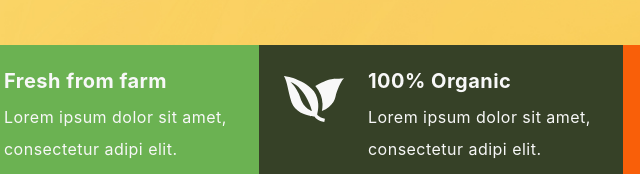
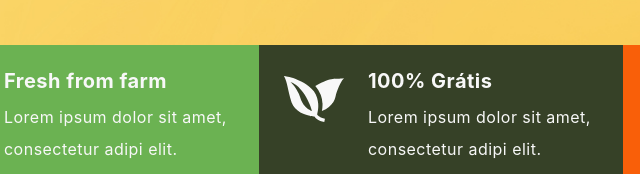
Before and after one commit to rainbowOliveira/BibliotecaOnline, a plain HTML site: page index.html in a window 1280 px wide. Shown: the part 660-834 px from the top of the page, 199-839 px from the left. Drawn offline with nearby package versions, Linux system fonts and the light colour scheme.

Commit message:
Alterei texto

```diff
--- a/index.html
+++ b/index.html
@@ -401,7 +401,7 @@
                 </div>
                 <div class="col-md-9">
                   <div class="card-body p-0">
-                    <h5 class="text-light">100% Organic</h5>
+                    <h5 class="text-light">100% Grátis</h5>
                     <p class="card-text">Lorem ipsum dolor sit amet, consectetur adipi elit.</p>
                   </div>
                 </div>
```
